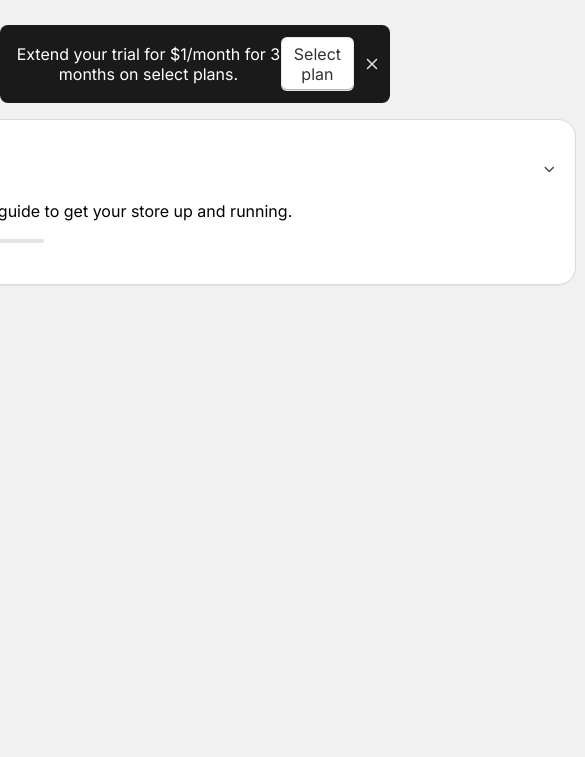
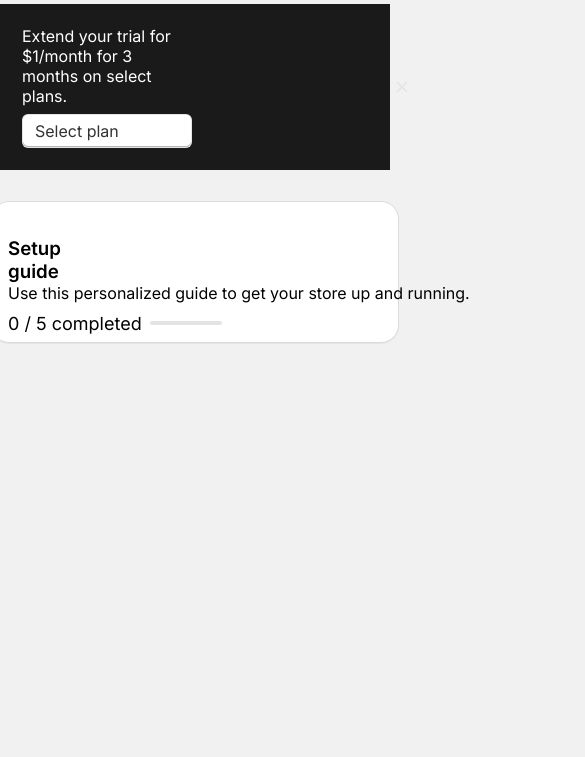
Before and after one commit to Akinterinwa/hackathon, a plain HTML site: page index.html in a window 390 px wide. Shown: the part 87-844 px from the top of the page, 585 px wide, since content can reach past the window. Drawn offline with Linux system fonts and the light colour scheme.

Commit message:
adjustment for mobile view

```diff
--- a/index.html
+++ b/index.html
@@ -36,8 +36,8 @@
             </div>
             <div class="mobile-bell">
                 <svg xmlns="http://www.w3.org/2000/svg" width="20" height="20" viewBox="0 0 20 20" fill="none">
-                    <path fill-rule="evenodd" clip-rule="evenodd" d="M7.25203 14.4239L4.8061 14.1427C2.95144 13.9295 2.42542 11.4844 4.02838 10.5274L4.0933 10.4886C4.966 9.96761 5.50045 9.02609 5.50045 8.00969V7.5C5.50045 5.01472 7.51517 3 10.0005 3C12.4857 3 14.5005 5.01472 14.5005 7.5V8.00969C14.5005 9.02609 15.0349 9.96761 15.9076 10.4886L15.9725 10.5274C17.5755 11.4844 17.0495 13.9295 15.1948 14.1427L12.652 14.435V14.8C12.652 16.2912 11.4432 17.5 9.95203 17.5C8.46086 17.5 7.25203 16.2912 7.25203 14.8V14.4239ZM11.152 14.5H8.75203V14.8C8.75203 15.4627 9.28929 16 9.95203 16C10.6148 16 11.152 15.4627 11.152 14.8V14.5ZM8.00045 13H12.0005L15.0235 12.6525C15.453 12.6032 15.5748 12.0369 15.2036 11.8153L15.1387 11.7766C15.0591 11.7291 14.9815 11.6793 14.9057 11.6273C14.7506 11.521 14.6036 11.4055 14.4651 11.2818C14.4405 11.2598 14.4162 11.2377 14.3922 11.2152C13.5144 10.395 13.0005 9.23833 13.0005 8.00969V7.5C13.0005 5.84315 11.6573 4.5 10.0005 4.5C8.3436 4.5 7.00045 5.84315 7.00045 7.5V8.00969C7.00045 9.23833 6.48651 10.395 5.60871 11.2152C5.58469 11.2377 5.56039 11.2598 5.53583 11.2818C5.39734 11.4055 5.25029 11.521 5.09523 11.6273C5.01945 11.6793 4.94176 11.7291 4.86222 11.7766L4.79729 11.8153C4.4261 12.0369 4.5479 12.6032 4.97739 12.6525L8.00045 13Z" fill="#E3E3E3"/>
-                  </svg>
+  <path fill-rule="evenodd" clip-rule="evenodd" d="M7.25203 14.4239L4.8061 14.1427C2.95144 13.9295 2.42542 11.4844 4.02838 10.5274L4.0933 10.4886C4.966 9.96761 5.50045 9.02609 5.50045 8.00969V7.5C5.50045 5.01472 7.51517 3 10.0005 3C12.4857 3 14.5005 5.01472 14.5005 7.5V8.00969C14.5005 9.02609 15.0349 9.96761 15.9076 10.4886L15.9725 10.5274C17.5755 11.4844 17.0495 13.9295 15.1948 14.1427L12.652 14.435V14.8C12.652 16.2912 11.4432 17.5 9.95203 17.5C8.46086 17.5 7.25203 16.2912 7.25203 14.8V14.4239ZM11.152 14.5H8.75203V14.8C8.75203 15.4627 9.28929 16 9.95203 16C10.6148 16 11.152 15.4627 11.152 14.8V14.5ZM8.00045 13H12.0005L15.0235 12.6525C15.453 12.6032 15.5748 12.0369 15.2036 11.8153L15.1387 11.7766C15.0591 11.7291 14.9815 11.6793 14.9057 11.6273C14.7506 11.521 14.6036 11.4055 14.4651 11.2818C14.4405 11.2598 14.4162 11.2377 14.3922 11.2152C13.5144 10.395 13.0005 9.23833 13.0005 8.00969V7.5C13.0005 5.84315 11.6573 4.5 10.0005 4.5C8.3436 4.5 7.00045 5.84315 7.00045 7.5V8.00969C7.00045 9.23833 6.48651 10.395 5.60871 11.2152C5.58469 11.2377 5.56039 11.2598 5.53583 11.2818C5.39734 11.4055 5.25029 11.521 5.09523 11.6273C5.01945 11.6793 4.94176 11.7291 4.86222 11.7766L4.79729 11.8153C4.4261 12.0369 4.5479 12.6032 4.97739 12.6525L8.00045 13Z" fill="#E3E3E3"/>
+</svg>
             </div>
             <div class="login-info" onclick="toggleMenu()">
                 <div class="user">
@@ -112,6 +112,16 @@
                 <div class="select-plan">Select plan</div>
                 <img src="./images/cross.svg" alt="cancel-icon" onClick="cancel()">
             </div>
+        </div>
+    </section>
+    <!-- FOR MOBILE -->
+    <section class="extended-trial-mobile" id="extend">
+        <div class="box-1">
+            <div class="inner-box">
+                <p>Extend your trial for $1/month for 3 months on select plans.</p>
+                <div class="select-plan">Select plan</div>
+            </div>
+            <img src="./images/cross.svg" alt="cancel-icon" onClick="cancel()">
         </div>
     </section>
 
--- a/styles.css
+++ b/styles.css
@@ -576,14 +576,15 @@ nav {
     nav {
         width: 100%;
         height: 56px;
-        padding: 12px 16px 12px 16px;
+        /* padding: 12px 16px 12px 16px; */
     }
     .header-logo{
         width: auto;
     }
     .header-logo img,
     .bell-icon,
-    .username {
+    .username,
+    .extended-trial {
         display: none;
     }
 
@@ -608,4 +609,23 @@ nav {
         justify-content: center;
         align-items: center;
     }
+    .setup{
+        width: 100%;
+        height: 124px;
+    }
+    .inner-box{
+        display: inline-grid;
+    }
+    .extended-trial-mobile{
+        background: var(--grey-grey-300, #1A1A1A);
+        color: white;
+    }
+    .box-1{
+        display: flex;
+        justify-content: center;
+        gap: 200px;
+        width: 100%;
+        padding: 22px;
+        margin: 15px 0;
+    }
 }
```
